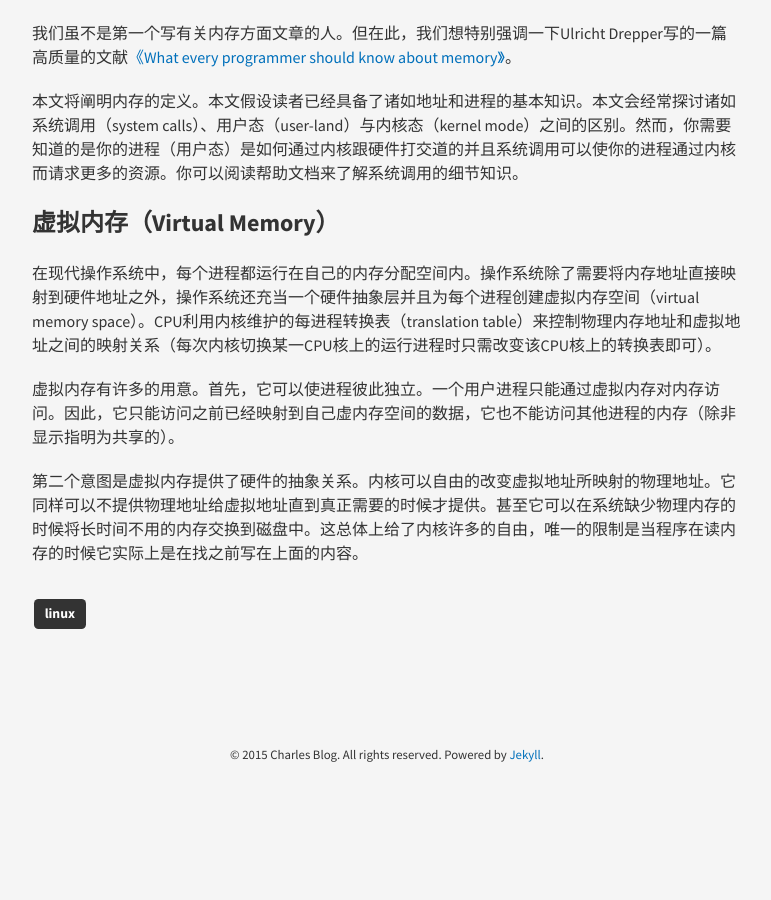
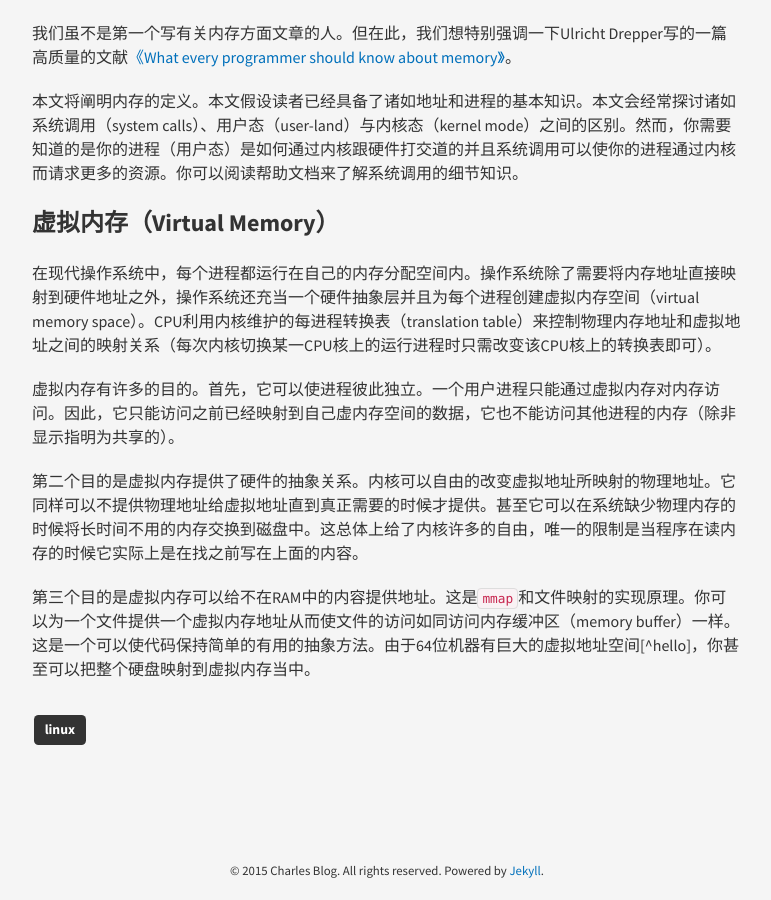
Before and after one commit to JavaCS3/blog, a Jekyll site: the page built from _posts/2015-10-24-talk-about-memory-part-1.md, in a window 1280 px wide and 900 px high, scrolled down 694 px. Shown: the whole window, without its empty margins (253-1024 px from the left). Built offline with Jekyll 4.4.1, drawn with Linux system fonts in a browser that asks for light colours; nearby versions of some CDN libraries; Markdown is read by kramdown in place of the engine named in the settings; comment, search, counter and statistics services are not loaded; before the commit the page ends 1478 px from its top, so only the background shows below that.

Commit message:
continuing 2015-10-24-talk-about-memory-part-1.md

```diff
--- a/_posts/2015-10-24-talk-about-memory-part-1.md
+++ b/_posts/2015-10-24-talk-about-memory-part-1.md
@@ -21,6 +21,8 @@ title: 内存解析（一）：内存类型（译）
 ## 虚拟内存（Virtual Memory）
 在现代操作系统中，每个进程都运行在自己的内存分配空间内。操作系统除了需要将内存地址直接映射到硬件地址之外，操作系统还充当一个硬件抽象层并且为每个进程创建虚拟内存空间（virtual memory space）。CPU利用内核维护的每进程转换表（translation table）来控制物理内存地址和虚拟地址之间的映射关系（每次内核切换某一CPU核上的运行进程时只需改变该CPU核上的转换表即可）。
 
-虚拟内存有许多的用意。首先，它可以使进程彼此独立。一个用户进程只能通过虚拟内存对内存访问。因此，它只能访问之前已经映射到自己虚内存空间的数据，它也不能访问其他进程的内存（除非显示指明为共享的）。
+虚拟内存有许多的目的。首先，它可以使进程彼此独立。一个用户进程只能通过虚拟内存对内存访问。因此，它只能访问之前已经映射到自己虚内存空间的数据，它也不能访问其他进程的内存（除非显示指明为共享的）。
 
-第二个意图是虚拟内存提供了硬件的抽象关系。内核可以自由的改变虚拟地址所映射的物理地址。它同样可以不提供物理地址给虚拟地址直到真正需要的时候才提供。甚至它可以在系统缺少物理内存的时候将长时间不用的内存交换到磁盘中。这总体上给了内核许多的自由，唯一的限制是当程序在读内存的时候它实际上是在找之前写在上面的内容。
+第二个目的是虚拟内存提供了硬件的抽象关系。内核可以自由的改变虚拟地址所映射的物理地址。它同样可以不提供物理地址给虚拟地址直到真正需要的时候才提供。甚至它可以在系统缺少物理内存的时候将长时间不用的内存交换到磁盘中。这总体上给了内核许多的自由，唯一的限制是当程序在读内存的时候它实际上是在找之前写在上面的内容。
+
+第三个目的是虚拟内存可以给不在RAM中的内容提供地址。这是`mmap`和文件映射的实现原理。你可以为一个文件提供一个虚拟内存地址从而使文件的访问如同访问内存缓冲区（memory buffer）一样。这是一个可以使代码保持简单的有用的抽象方法。由于64位机器有巨大的虚拟地址空间[^hello]，你甚至可以把整个硬盘映射到虚拟内存当中。
```
